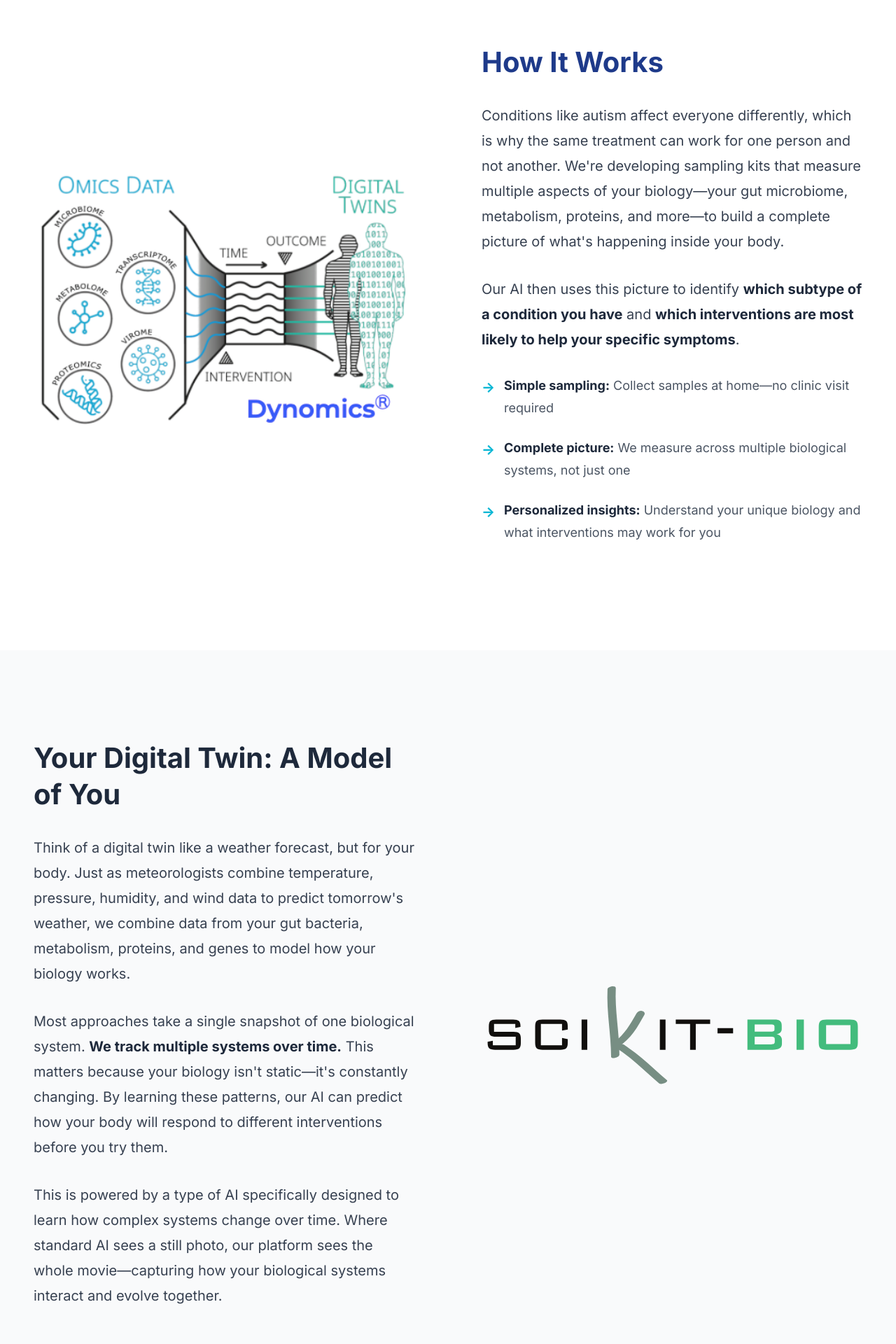
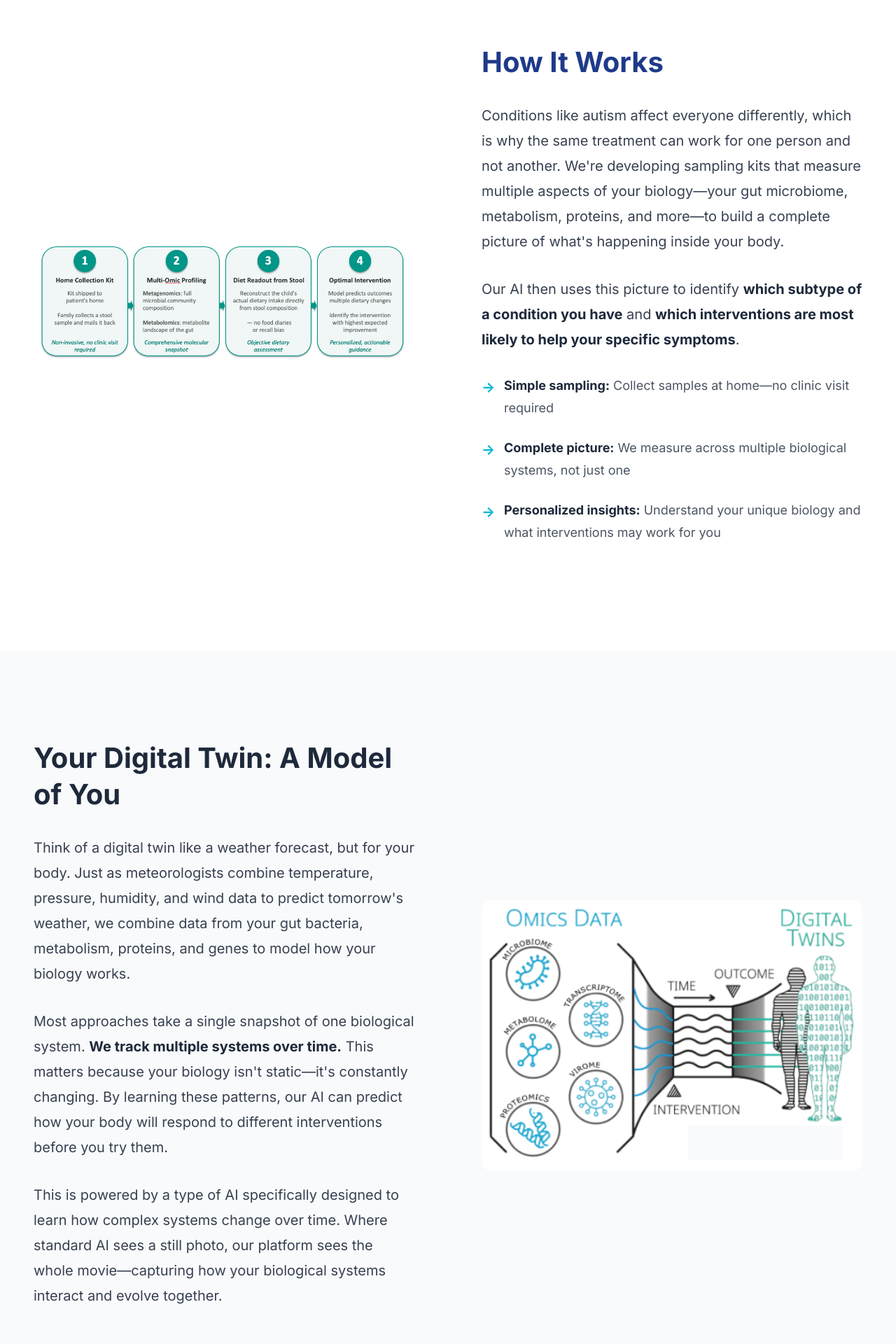
Before and after one commit to gutz-technologies/gutz-technologies.github.io, a Jekyll site: the page built from index.md, in a window 1280 px wide. Shown: the part 911-2831 px from the top of the page at 70% size. Built offline with Jekyll 4.4.1, drawn with Linux system fonts in a browser that asks for light colours.

Commit message:
Update section illustrations, remove old logo/dynomics files
- How It Works: 4-step kit flow diagram
- Your Digital Twin: multi-omics to digital twins illustration
- Why This Approach Is Different: model architecture figure
- Remove old dynomics-logo.png, logo.svg, logo.jpg

Co-Authored-By: Claude Opus 4.6 (1M context) <noreply@anthropic.com>

```diff
--- a/_layouts/home-redesign.html
+++ b/_layouts/home-redesign.html
@@ -23,7 +23,7 @@ bodyClass: "page-home-new"
   <div class="container-wide">
     <div class="split-content">
       <div class="split-visual">
-        <img src="/images/illustrations/dynomics-logo.png" alt="Gutz Technologies Platform" class="section-image">
+        <img src="/images/illustrations/how-it-works.png" alt="How it works: from home collection kit to personalized intervention" class="section-image">
       </div>
       <div class="split-text">
         <h2>How It Works</h2>
@@ -50,7 +50,7 @@ bodyClass: "page-home-new"
         <p>This is powered by a type of AI specifically designed to learn how complex systems change over time. Where standard AI sees a still photo, our platform sees the whole movie—capturing how your biological systems interact and evolve together.</p>
       </div>
       <div class="split-visual">
-        <img src="/images/partners/skbio.svg" alt="scikit-bio" class="section-image">
+        <img src="/images/illustrations/multi-omics-logo.png" alt="Multi-omics data to digital twins" class="section-image">
       </div>
     </div>
   </div>
@@ -61,7 +61,7 @@ bodyClass: "page-home-new"
   <div class="container-wide">
     <div class="split-content">
       <div class="split-visual">
-        <img src="/images/illustrations/dynomics-logo.png" alt="Multi-omics advantage" class="section-image">
+        <img src="/images/illustrations/asd-figures.png" alt="AI model architecture for multi-omics analysis" class="section-image">
       </div>
       <div class="split-text">
         <h2>Why This Approach Is Different</h2>
```
Also changed, not shown: images/illustrations/asd-figures.png (added), images/illustrations/dynomics-logo.png (deleted), images/illustrations/how-it-works.png (added), images/illustrations/multi-omics-logo.png (added), images/logo/logo.jpg (deleted), images/logo/logo.svg (deleted).
